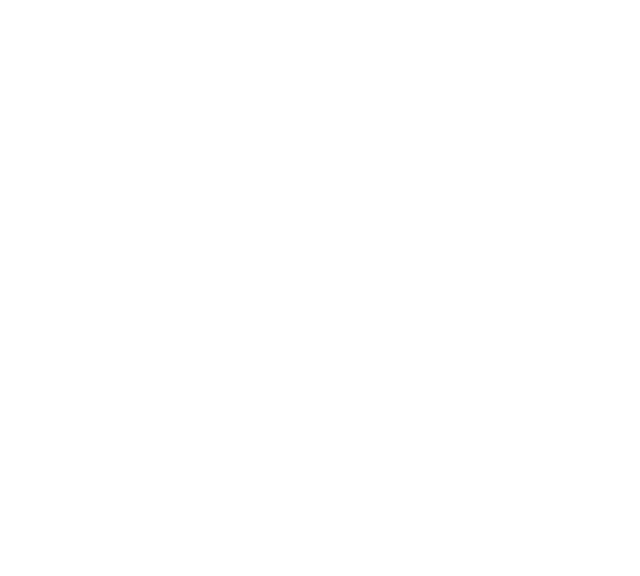
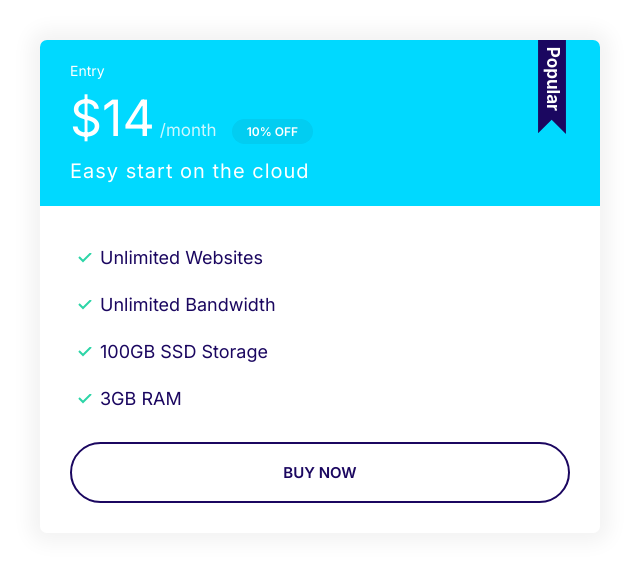
Before and after one commit to kire21/moshify, a plain HTML site: page index.html in a window 1280 px wide. Shown: the whole page, without its empty margins (0-640 px from the left). Drawn offline with Linux system fonts and the light colour scheme.

Commit message:
Add popular badge to plan card.

```diff
--- a/css/style.css
+++ b/css/style.css
@@ -331,6 +331,19 @@ a {
   margin-bottom: 2rem;
 }
 
+.plan--popular .card__header {
+  position: relative;
+}
+
+.plan--popular .card__header::before {
+  content: url(../images/popular.svg);
+  width: 40px;
+  display: inline-block;
+  position: absolute;
+  top: -6px;
+  right: 5%;
+}
+
 @media screen and (min-width: 1024px) {
   .plan__name {
     font-size: 1.4rem;
--- a/index.html
+++ b/index.html
@@ -13,5 +13,28 @@
     <link rel="stylesheet" href="css/normalize.css" />
     <link rel="stylesheet" href="css/style.css" />
   </head>
-  <body></body>
+  <body>
+    <div style="width: 50%; padding: 4rem">
+      <div class="plan plan--popular">
+        <div class="card card--secondary">
+          <header class="card__header">
+            <h3 class="plan__name">Entry</h3>
+            <span class="plan__price">$14</span>
+            <span class="plan__billing-cycle">/month</span>
+            <span class="badge badge--secondary badge--small">10% OFF</span>
+            <span class="plan__description">Easy start on the cloud</span>
+          </header>
+          <div class="card__body">
+            <ul class="list list--tick">
+              <li class="list__item">Unlimited Websites</li>
+              <li class="list__item">Unlimited Bandwidth</li>
+              <li class="list__item">100GB SSD Storage</li>
+              <li class="list__item">3GB RAM</li>
+            </ul>
+            <button class="btn btn--outline btn--block">Buy Now</button>
+          </div>
+        </div>
+      </div>
+    </div>
+  </body>
 </html>
```
Also changed, not shown: images/popular.svg (added).
